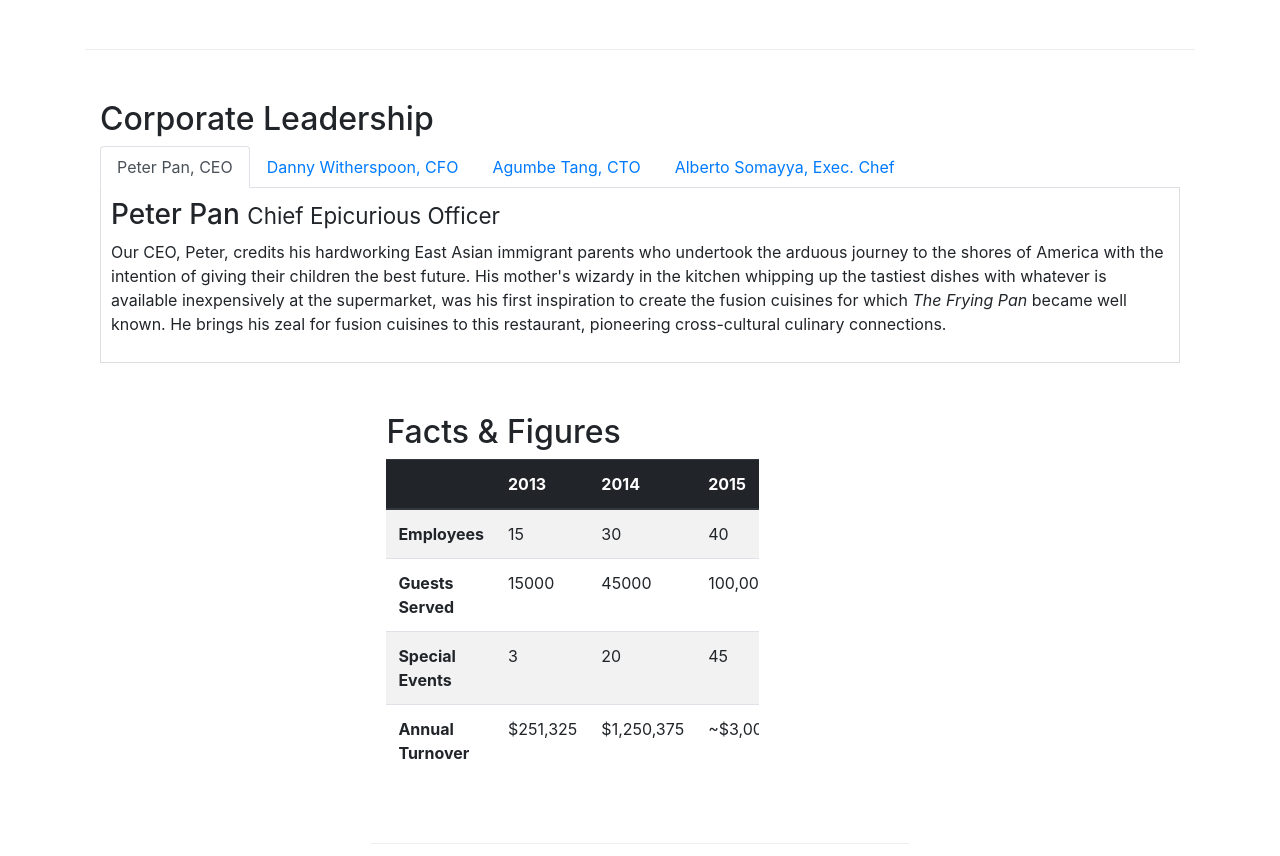
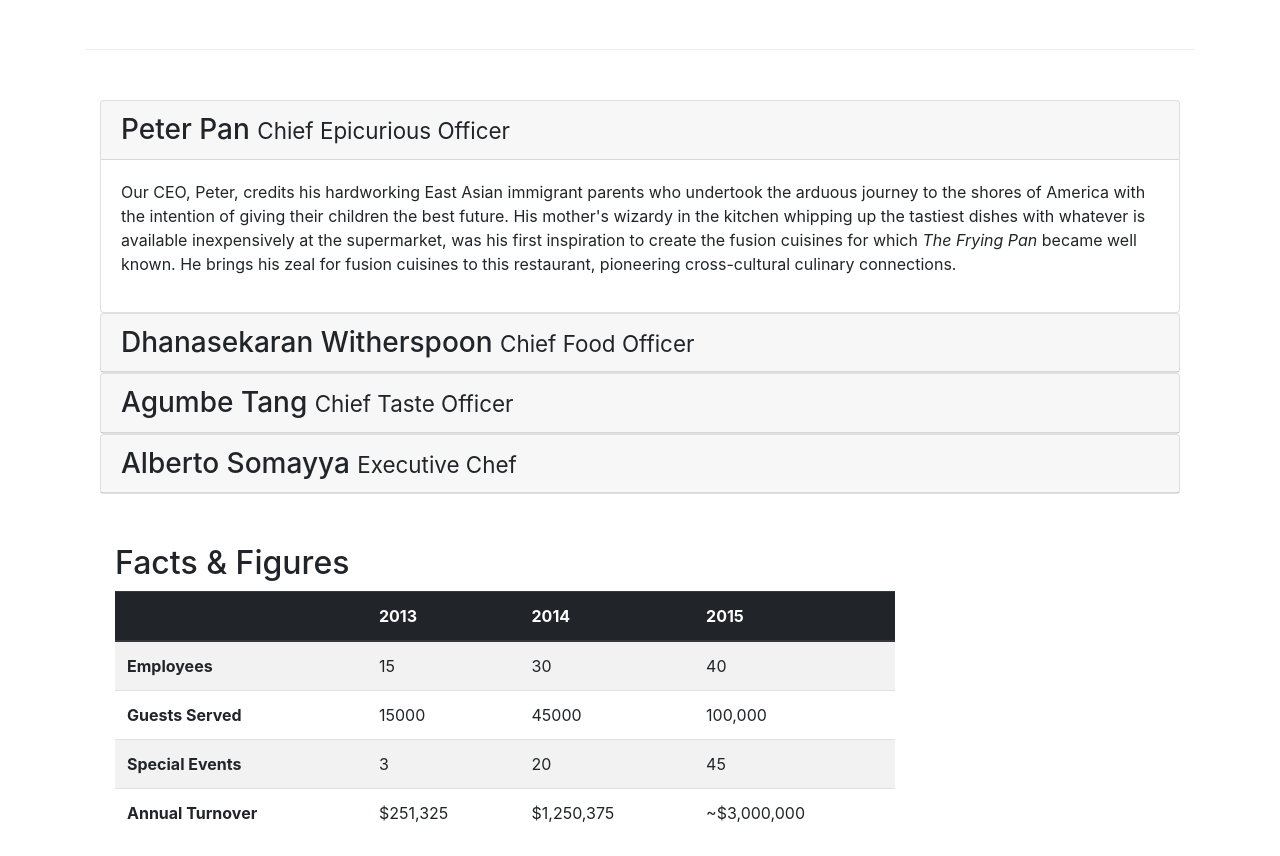
Before and after one commit to aidoka22/conFusion, a website: page aboutus.html in a window 1280 px wide. Shown: the part 922-1778 px from the top of the page. Drawn offline with nearby package versions, Linux system fonts and the light colour scheme.

Commit message:
Accordion

```diff
--- a/aboutus.html
+++ b/aboutus.html
@@ -102,63 +102,61 @@
 
         <div class="row row-content">
             <div class="col-12">
-                <h2>Corporate Leadership</h2>
-                <ul class="nav nav-tabs">
-                    <li class="nav-item">
-                        <a class="nav-link active" href="#peter" role="tab" data-toggle="tab">Peter Pan, CEO</a>
-                    </li>
-                    <li class="nav-item">
-                        <a class="nav-link" href="#danny" role="tab" data-toggle="tab">Danny Witherspoon, CFO</a>
-                    </li>
-                    <li class="nav-item">
-                        <a class="nav-link" href="#agumbe" role="tab" data-toggle="tab">Agumbe Tang, CTO</a>
-                    </li>
-                    <li class="nav-item">
-                        <a class="nav-link" href="#alberto" role="tab" data-toggle="tab">Alberto Somayya, Exec. Chef</a>
-                    </li>
-                </ul>
-                <div class="tab-content">
-                    <div role="tabpanel" class="tab-pane fade show active" id="peter">
-                        <h3>Peter Pan <small>Chief Epicurious Officer</small></h3>
-                        <p class="d-none d-sm-block">Our CEO, Peter, credits his hardworking East Asian immigrant
-                            parents
-                            who undertook the arduous journey to the shores of America with the intention of giving
-                            their
-                            children the best future. His mother's wizardy in the kitchen whipping up the tastiest
-                            dishes
-                            with whatever is available inexpensively at the supermarket, was his first inspiration to
-                            create
-                            the fusion cuisines for which <em>The Frying Pan</em> became well known. He brings his zeal
-                            for
-                            fusion cuisines to this restaurant, pioneering cross-cultural culinary connections.</p>
+                <div id="accordion">
+                    <div class="card">
+                        <div class="card-header" role="tab" id="peterhead">
+                            <h3 class="mb-0">
+                                <a data-toggle="collapse" data-target="#peter">
+                                    Peter Pan <small>Chief Epicurious Officer</small>
+                                </a>
+                            </h3>
+                        </div>
+                        <div role="tabpanel" class="collapse show" id="peter" data-parent="#accordion">
+                            <div class="card-body">
+                                <p class="d-none d-sm-block">Our CEO, Peter, credits his hardworking East Asian immigrant parents who undertook the arduous journey to the shores of America with the intention of giving their children the best future. His mother's wizardy in the kitchen whipping up the tastiest dishes with whatever is available inexpensively at the supermarket, was his first inspiration to create the fusion cuisines for which <em>The Frying Pan</em> became well known. He brings his zeal for fusion cuisines to this restaurant, pioneering cross-cultural culinary connections.</p>
+                            </div>
+                        </div>
                     </div>
-                    <div role="tabpanel" class="tab-pane fade " id="danny">
-                        <h3>Dhanasekaran Witherspoon <small>Chief Food Officer</small></h3>
-                        <p class="d-none d-sm-block">Our CFO, Danny, as he is affectionately referred to by his
-                            colleagues,
-                            comes from a long established family tradition in farming and produce. His experiences
-                            growing
-                            up on a farm in the Australian outback gave him great appreciation for varieties of food
-                            sources. As he puts it in his own words, <em>Everything that runs, wins, and everything that
-                                stays, pays!</em></p>
+                    <div class="card">
+                        <div class="card-header" role="tab" id="dannyhead">
+                        <h3 class="mb-0">
+                            <a class="collapsed" data-toggle="collapse" data-target="#danny">
+                            Dhanasekaran Witherspoon <small>Chief Food Officer</small>
+                            </a>
+                        </h3>
                     </div>
-                    <div role="tabpanel" class="tab-pane fade " id="agumbe">
-                        <h3>Agumbe Tang <small>Chief Taste Officer</small></h3>
-                        <p class="d-none d-sm-block">Blessed with the most discerning gustatory sense, Agumbe, our CTO,
-                            personally ensures that every dish that we serve meets his exacting tastes. Our chefs dread
-                            the
-                            tongue lashing that ensues if their dish does not meet his exacting standards. He lives by
-                            his
-                            motto, <em>You click only if you survive my lick.</em></p>
+                    <div class="collapse" id="danny" data-parent="#accordion">
+                        <div class="card-body">
+                            <p class="d-none d-sm-block">Our CFO, Danny, as he is affectionately referred to by his colleagues, comes from a long established family tradition in farming and produce. His experiences growing up on a farm in the Australian outback gave him great appreciation for varieties of food sources. As he puts it in his own words, <em>Everything that runs, wins, and everything that stays, pays!</em></p>
+                        </div>
                     </div>
-                    <div role="tabpanel" class="tab-pane fade " id="alberto">
-                        <h3>Alberto Somayya <small>Executive Chef</small></h3>
-                        <p class="d-none d-sm-block">Award winning three-star Michelin chef with wide International
-                            experience having worked closely with whos-who in the culinary world, he specializes in
-                            creating
-                            mouthwatering Indo-Italian fusion experiences. He says, <em>Put together the cuisines from
-                                the
-                                two craziest cultures, and you get a winning hit! Amma Mia!</em></p>
+                </div>
+                    <div class="card">
+                        <div class="card-header" role="tab" id="agumbehead">
+                        <h3 class="mb-0">
+                            <a class="collapsed" data-toggle="collapse" data-target="#agumbe">
+                            Agumbe Tang <small>Chief Taste Officer</small>
+                            </a>
+                        </h3>
+                    </div>
+                    <div class="collapse" id="agumbe" data-parent="#accordion">
+                        <div class="card-body">
+                            <p class="d-none d-sm-block">Blessed with the most discerning gustatory sense, Agumbe, our CTO, personally ensures that every dish that we serve meets his exacting tastes. Our chefs dread the tongue lashing that ensues if their dish does not meet his exacting standards. He lives by his motto, <em>You click only if you survive my lick.</em></p>
+                        </div>
+                    </div>
+                </div>
+                <div class="card">
+                        <div class="card-header" role="tab" id="albertohead">
+                        <h3 class="mb-0">
+                            <a class="collapsed" data-toggle="collapse" data-target="#alberto">
+                            Alberto Somayya <small>Executive Chef</small>
+                            </a>
+                        </h3>
+                    </div>
+                    <div class="collapse" id="alberto" data-parent="#accordion">
+                        <div class="card-body">
+                            <p class="d-none d-sm-block">Award winning three-star Michelin chef with wide International experience having worked closely with whos-who in the culinary world, he specializes in creating mouthwatering Indo-Italian fusion experiences. He says, <em>Put together the cuisines from the two craziest cultures, and you get a winning hit! Amma Mia!</em></p>
+                        </div>
                     </div>
                 </div>
             </div>
```
Also changed, not shown: 1 other file.
